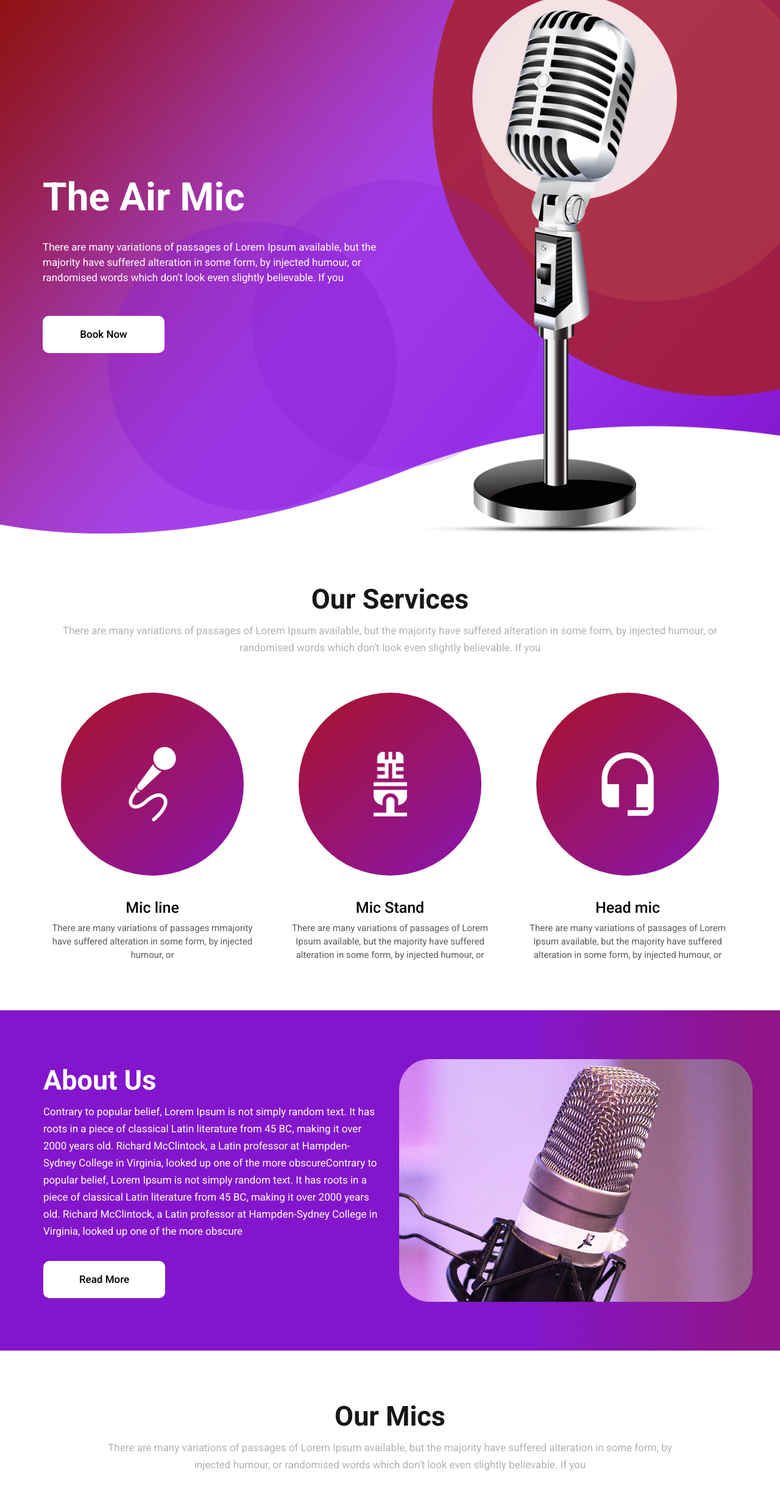
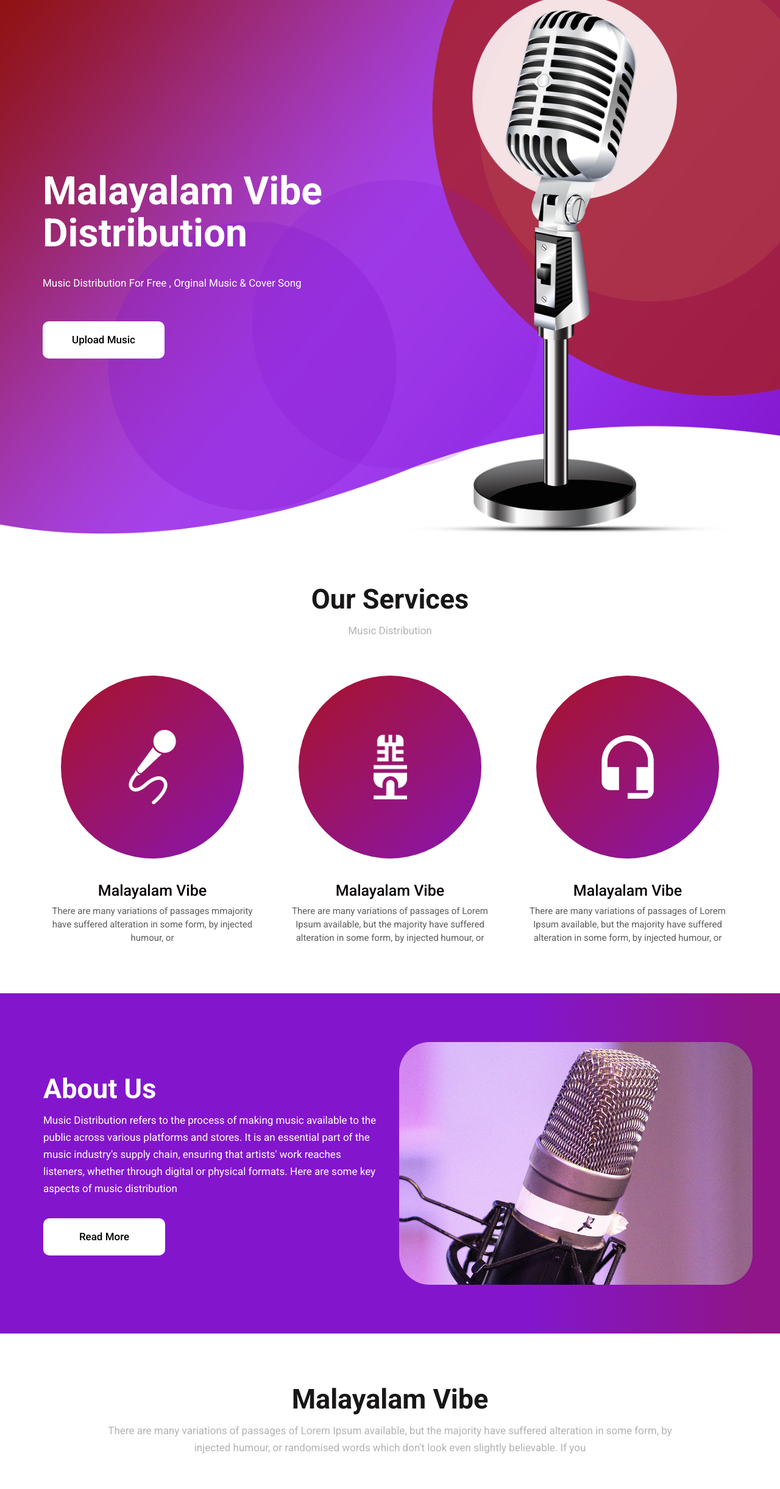
Before and after one commit to Asifasif6625/malayalamvibedistribution, a plain HTML site: page index.html in a window 1280 px wide. Shown: the part 118-2560 px from the top of the page at 61% size. Drawn offline with Linux system fonts and the light colour scheme.

Commit message:
Update index.html

```diff
--- a/index.html
+++ b/index.html
@@ -69,10 +69,10 @@
             <div class="row d_flex">
                <div class="col-md-6">
                   <div class="airmic">
-                     <h1>The Air Mic </h1>
-                     <p>There are many variations of passages of Lorem Ipsum available, but the majority have suffered alteration in some form, by injected humour, or randomised words which don't look even slightly believable. If you
+                     <h1>Malayalam Vibe Distribution </h1>
+                     <p>Music Distribution For Free , Orginal Music & Cover Song
                      </p>
-                     <a class="read_more" href="Javascript:void(0)">Book Now </a>
+                     <a class="read_more" href="Javascript:void(0)">Upload Music </a>
                   </div>
                </div>
                <div class="col-md-6">
@@ -91,7 +91,7 @@
                <div class="col-md-12">
                   <div class="titlepage text_align_center">
                      <h2>Our Services</h2>
-                     <p>There are many variations of passages of Lorem Ipsum available, but the majority have suffered alteration in some form, by injected humour, or randomised words which don't look even slightly believable. If you</p>
+                     <p>Music Distribution</p>
                   </div>
                </div>
             </div>
@@ -101,7 +101,7 @@
                      <i><img src="images/service1.png" alt="#"/></i>
                   </div>
                   <div class="service_text text_align_center">
-                     <h3>Mic line</h3>
+                     <h3>Malayalam Vibe</h3>
                      <p>There are many variations of passages mmajority have suffered alteration in some form, by injected humour, or</p>
                   </div>
                </div>
@@ -110,7 +110,7 @@
                      <i><img src="images/service2.png" alt="#"/></i>
                   </div>
                   <div class="service_text text_align_center">
-                     <h3>Mic Stand</h3>
+                     <h3>Malayalam Vibe</h3>
                      <p>There are many variations of passages of Lorem Ipsum available, but the majority have suffered alteration in some form, by injected humour, or  </p>
                   </div>
                </div>
@@ -119,7 +119,7 @@
                      <i><img src="images/service3.png" alt="#"/></i>
                   </div>
                   <div class="service_text text_align_center">
-                     <h3>Head mic</h3>
+                     <h3>Malayalam Vibe</h3>
                      <p>There are many variations of passages of Lorem Ipsum available, but the majority have suffered alteration in some form, by injected humour, or </p>
                   </div>
                </div>
@@ -134,7 +134,7 @@
                <div class="col-md-6">
                   <div class="titlepage text_align_left">
                      <h2>About Us</h2>
-                     <p>Contrary to popular belief, Lorem Ipsum is not simply random text. It has roots in a piece of classical Latin literature from 45 BC, making it over 2000 years old. Richard McClintock, a Latin professor at Hampden-Sydney College in Virginia, looked up one of the more obscureContrary to popular belief, Lorem Ipsum is not simply random text. It has roots in a piece of classical Latin literature from 45 BC, making it over 2000 years old. Richard McClintock, a Latin professor at Hampden-Sydney College in Virginia, looked up one of the more obscure</p>
+                     <p>Music Distribution refers to the process of making music available to the public across various platforms and stores. It is an essential part of the music industry's supply chain, ensuring that artists' work reaches listeners, whether through digital or physical formats. Here are some key aspects of music distribution</p>
                      <a class="read_more" href="about.html">Read More</a>
                   </div>
                </div>
@@ -153,7 +153,7 @@
             <div class="row">
                <div class="col-md-10 offset-md-1">
                   <div class="titlepage text_align_center">
-                     <h2>Our Mics</h2>
+                     <h2>Malayalam Vibe</h2>
                      <p>There are many variations of passages of Lorem Ipsum available, but the majority have suffered alteration in some form, by injected humour, or randomised words which don't look even slightly believable. If you</p>
                   </div>
                </div>
@@ -338,7 +338,7 @@
                      <div class="Informa conta">
                         <h3>Adderess</h3>
                         <ul>
-                           <li> Jobify Inc Canada. 545 Younge St, <br>Suite 11 Toronto, Ontario M4K 6F4
+                           <li> Kilimanoor , Kerala<br>India
                            </li>
                         </ul>
                      </div>
@@ -356,18 +356,16 @@
                      <div class="Informa conta">
                         <h3>Contact Us</h3>
                         <ul>
-                           <li> <a href="Javascript:void(0)"> (+71) 897648934
-                              </a>
-                           </li>
-                           <li> <a href="Javascript:void(0)">  demo123@gmail.com
+
+                           <li> <a href="Javascript:void(0)">  malayalamvibedistribution@gmail.com
                               </a>
                            </li>
                         </ul>
                      </div>
                      <ul class="social_icon text_align_center">
-                        <li> <a href="Javascript:void(0)"><i class="fa fa-facebook-f"></i></a></li>
-                        <li> <a href="Javascript:void(0)"><i class="fa fa-twitter"></i></a></li>
-                        <li> <a href="Javascript:void(0)"><i class="fa fa-instagram" aria-hidden="true"></i></a></li>
+                        <li> <a href="facebook.com/malayalamvibe"><i class="fa fa-facebook-f"></i></a></li>
+                        <li> <a href="x.com/malayalamvibe"><i class="fa fa-twitter"></i></a></li>
+                        <li> <a href="instagram.com/malayalamvibe"><i class="fa fa-instagram" aria-hidden="true"></i></a></li>
                      </ul>
                   </div>
                   <div class="col-md-3">
@@ -385,7 +383,7 @@
                <div class="container">
                   <div class="row">
                      <div class="col-md-10 offset-md-1">
-                        <p>© 2020 All Rights Reserved. Design by  <a href="https://html.design/"> Free Html Template</a></p>
+                        <p>© 2020 All Rights Reserved. malayalam vibe</a></p>
                      </div>
                   </div>
                </div>
```
